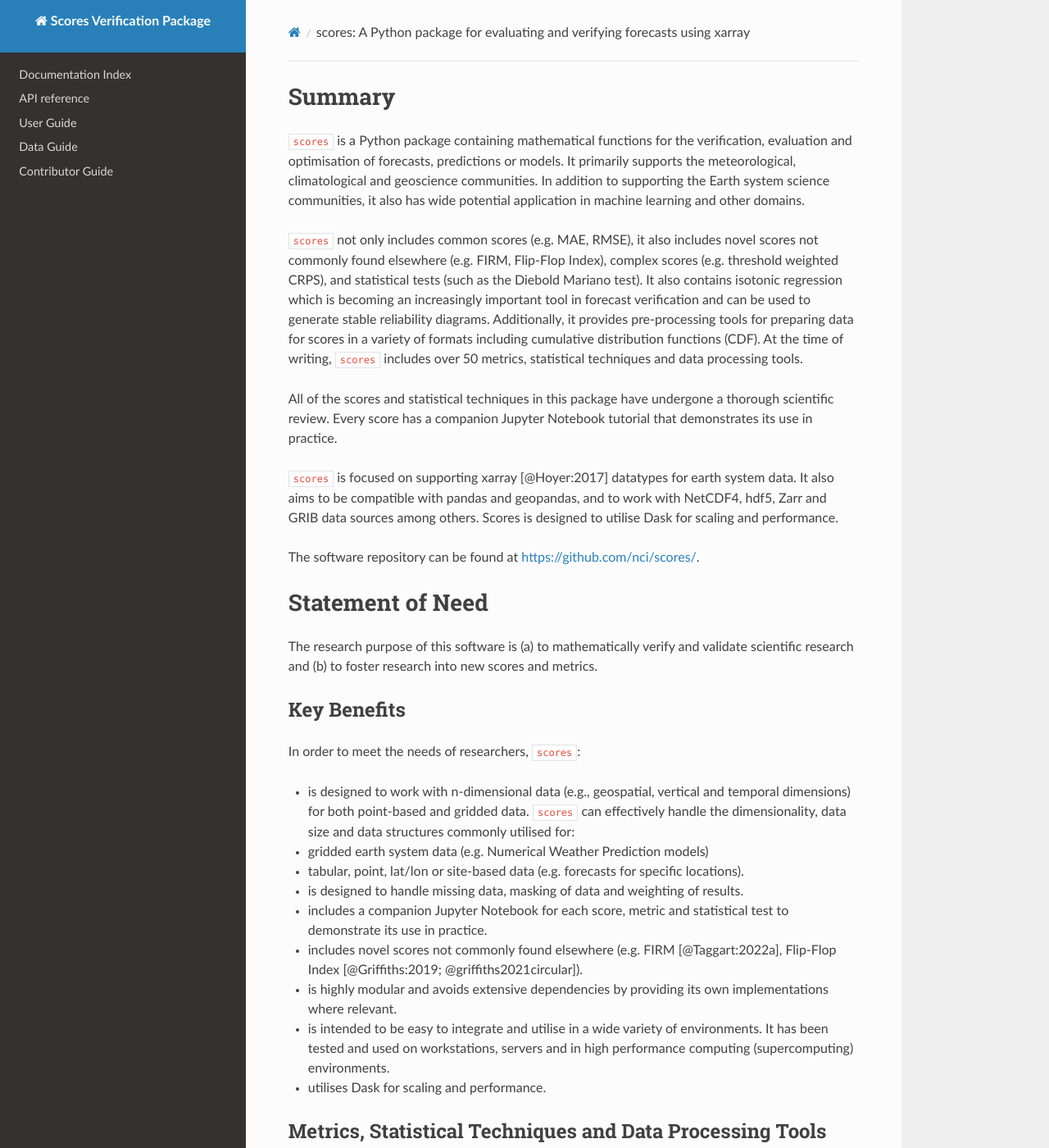
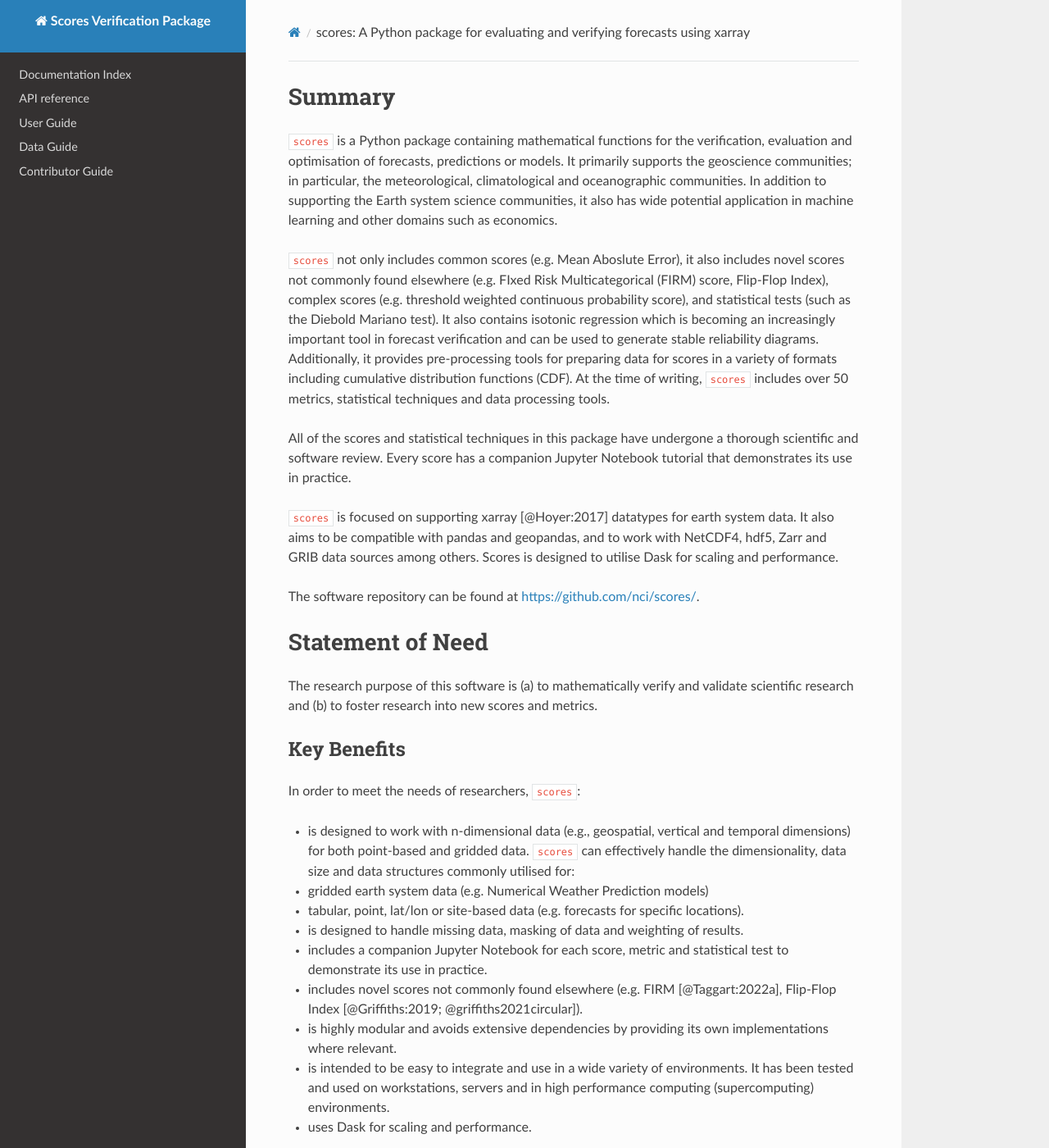
Before and after one commit to nci/scores, an MkDocs documentation site: the page built from docs/paper.md, in a window 1280 px wide and 1400 px high. Shown: the whole window at 82% size. Built offline with MkDocs 1.6.1, drawn with Linux system fonts in a browser that asks for light colours; nearby versions of some CDN libraries; some of the changed text lies outside the part shown.

Commit message:
general updates to readability

```diff
--- a/docs/paper.md
+++ b/docs/paper.md
@@ -25,11 +25,11 @@ bibliography: paper.bib
 
 # Summary
 
-`scores` is a Python package containing mathematical functions for the verification, evaluation and optimisation of forecasts, predictions or models. It primarily supports the meteorological, climatological and geoscience communities. In addition to supporting the Earth system science communities, it also has wide potential application in machine learning and other domains.
+`scores` is a Python package containing mathematical functions for the verification, evaluation and optimisation of forecasts, predictions or models. It primarily supports the geoscience communities; in particular, the meteorological, climatological and oceanographic communities. In addition to supporting the Earth system science communities, it also has wide potential application in machine learning and other domains such as economics.
 
-`scores` not only includes common scores (e.g. MAE, RMSE), it also includes novel scores not commonly found elsewhere (e.g. FIRM, Flip-Flop Index), complex scores (e.g. threshold weighted CRPS), and statistical tests (such as the Diebold Mariano test). It also contains isotonic regression which is becoming an increasingly important tool in forecast verification and can be used to generate stable reliability diagrams. Additionally, it provides pre-processing tools for preparing data for scores in a variety of formats including cumulative distribution functions (CDF). At the time of writing, `scores` includes over 50 metrics, statistical techniques and data processing tools.
+`scores` not only includes common scores (e.g. Mean Aboslute Error), it also includes novel scores not commonly found elsewhere (e.g. FIxed Risk Multicategorical (FIRM) score, Flip-Flop Index), complex scores (e.g. threshold weighted continuous probability score), and statistical tests (such as the Diebold Mariano test). It also contains isotonic regression which is becoming an increasingly important tool in forecast verification and can be used to generate stable reliability diagrams. Additionally, it provides pre-processing tools for preparing data for scores in a variety of formats including cumulative distribution functions (CDF). At the time of writing, `scores` includes over 50 metrics, statistical techniques and data processing tools.
 
-All of the scores and statistical techniques in this package have undergone a thorough scientific review. Every score has a companion Jupyter Notebook tutorial that demonstrates its use in practice.
+All of the scores and statistical techniques in this package have undergone a thorough scientific and software review. Every score has a companion Jupyter Notebook tutorial that demonstrates its use in practice.
 
 `scores` is focused on supporting xarray [@Hoyer:2017] datatypes for earth system data. It also aims to be compatible with pandas and geopandas, and to work with NetCDF4, hdf5, Zarr and GRIB data sources among others. Scores is designed to utilise Dask for scaling and performance.
 
@@ -50,8 +50,8 @@ In order to meet the needs of researchers, `scores`:
 - includes a companion Jupyter Notebook for each score, metric and statistical test to demonstrate its use in practice.
 - includes novel scores not commonly found elsewhere (e.g. FIRM [@Taggart:2022a], Flip-Flop Index [@Griffiths:2019; @griffiths2021circular]).
 - is highly modular and avoids extensive dependencies by providing its own implementations where relevant.
-- is intended to be easy to integrate and utilise in a wide variety of environments. It has been tested and used on workstations, servers and in high performance computing (supercomputing) environments.
-- utilises Dask for scaling and performance.
+- is intended to be easy to integrate and use in a wide variety of environments. It has been tested and used on workstations, servers and in high performance computing (supercomputing) environments.
+- uses Dask for scaling and performance.
 
 ## Metrics, Statistical Techniques and Data Processing Tools Included in Scores
 
@@ -73,11 +73,7 @@ Additionally, `scores` has an area specifically to hold emerging scores which ar
 
 ## Use in Academic Work
 
-In 2015, the Australian Bureau of Meteorology began developing a new verification system called Jive. For a description of Jive see [@loveday2024jive].
-
-The Jive verification metrics have been used to support several publications [@Griffiths:2017; @Foley:2020; @Taggart:2022b; @Taggart:2022c; @Taggart:2022d].
-
-`scores` has arisen from the Jive verification system. `scores` includes mathematical functions from Jive and is intended to modularise these functions and make them available as an open source package.
+In 2015, the Australian Bureau of Meteorology began developing a new verification system called Jive. For a description of Jive see [@loveday2024jive]. The Jive verification metrics have been used to support several publications [@Griffiths:2017; @Foley:2020; @Taggart:2022b; @Taggart:2022c; @Taggart:2022d]. `scores` has arisen from the Jive verification system and includes mathematical functions from Jive with the aim to modularise these functions and make them available as an open source package.
 
 `scores` has been used to explore user-focused approaches to evaluating probabilistic and categorical forecasts [@loveday2024userfocused].
 
```
